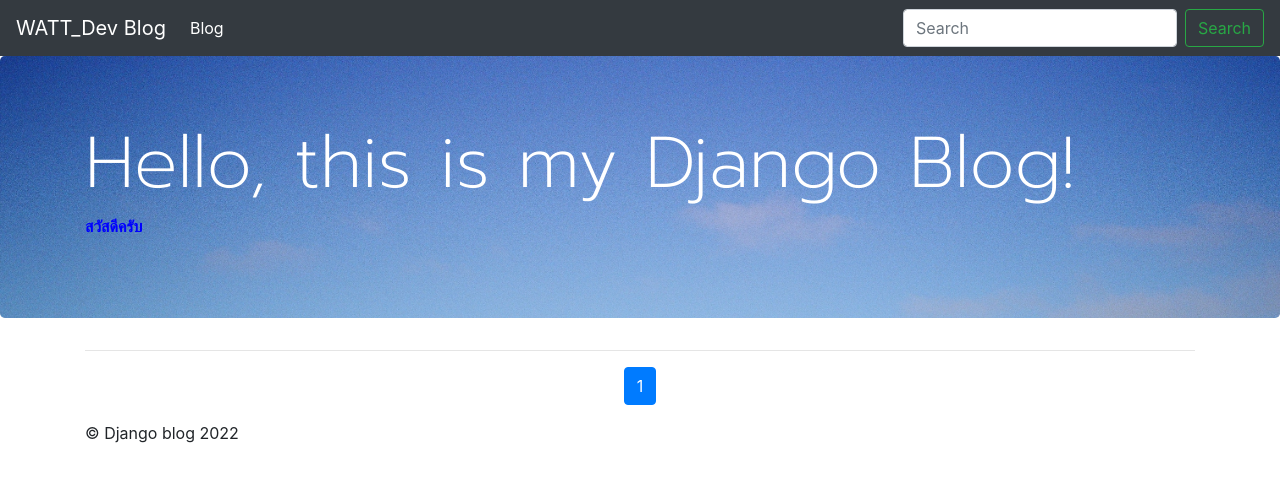
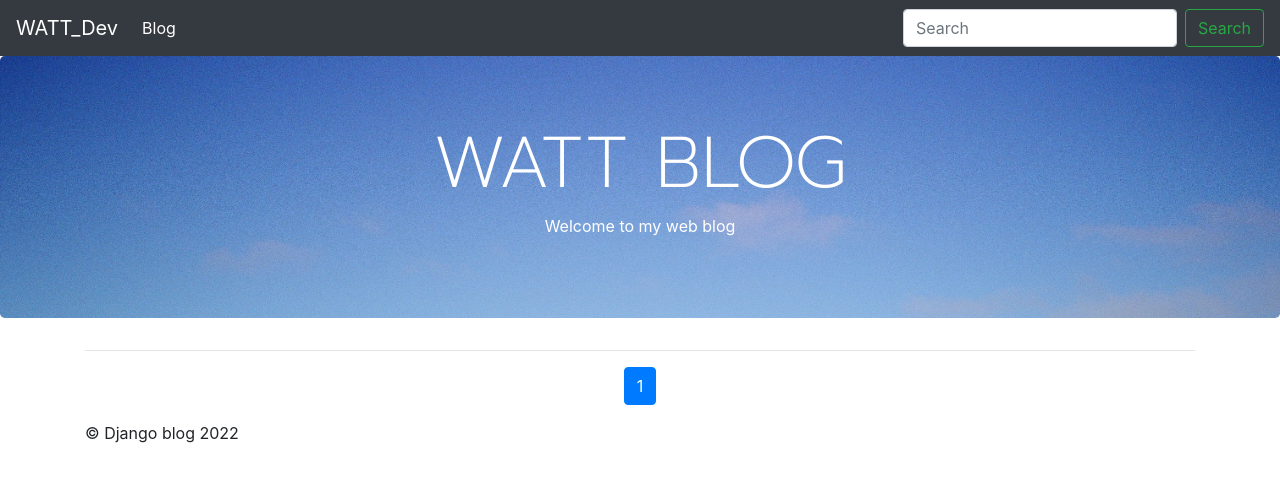
Before and after one commit to watthanatham/Blog-web, a Django app: page /blog/ in a window 1280 px wide. Shown: the top 478 px of the page. Run offline with Django 3.2, Linux system fonts and the light colour scheme; data that the repository does not hold is empty; some libraries are stand-ins or nearby versions.

Commit message:
fixed layout

```diff
--- a/blog/templates/base.html
+++ b/blog/templates/base.html
@@ -32,7 +32,7 @@
 
 <body>
   <nav class="navbar navbar-expand-lg navbar-dark bg-dark">
-    <a class="navbar-brand" href="#">WATT_Dev Blog</a>
+    <a class="navbar-brand" href="#">WATT_Dev</a>
     <button class="navbar-toggler" type="button" data-toggle="collapse" data-target="#navbarExampleDefault"
       aria-controls="navbarExampleDefault" aria-expanded="false" aria-label="Toggle navigation">
       <span class="navbar-toggler-icon"></span>
--- a/blog/templates/index.html
+++ b/blog/templates/index.html
@@ -7,19 +7,21 @@
   <!-- Main jumbotron for a primary marketing message or call to action -->
   <div class="jumbotron">
     <div class="container">
-      <h1 class="display-3">Hello, this is my Django Blog!</h1>
-      <p class="message">สวัสดีครับ</p>
+      <h1 class="display-3 text-center">WATT BLOG</h1>
+      <p class="text-center">Welcome to my web blog</p>
     </div>
   </div>
 
   <div class="container">
-    {% for post in page_obj.object_list %}
+    <!-- <div class="row"> -->
+      {% for post in page_obj.object_list %}
 
-    <div class="row pb-3">
+      <div class="row pb-3">
       <div class="col-sm-12">
         <div class="card">
           <div class="card-header">
-            My Story
+            Last update:
+            {{post.updated_at}}
             {% if post.photo %}
             <img class="card-img-top" src="{{ post.photo.url }}" alt="Blog photo">
             {% endif %}
@@ -32,8 +34,21 @@
         </div>
       </div>
     </div>
-    {% endfor %}
 
+      <!-- <div class="col-md-12">
+        <div class="card" style="width: 18rem;">
+          {% if post.photo %}
+          <img class="card-img-top" src="{{ post.photo.url }}" alt="Blog photo">
+          {% endif %}
+          <div class="card-body">
+            <h5 class="card-title">{{post.title}}</h5>
+            <p class="card-text">{{ post.body|safe|truncatechars_html:300 }}</p>
+            <a href="{% url 'post_detail' post.id %}" class="btn btn-primary">View more</a>
+          </div>
+        </div>
+      </div> -->
+      {% endfor %}
+    <!-- </div> -->
 
 
     <hr>
@@ -47,11 +62,12 @@
       {% endif %}
 
       {% for i in page_obj.paginator.page_range %}
-        {% if page_obj.number == i %}
-          <li class="page-item active" aria-current="page"><a class="page-link" href="?page={{i}}">{{i}}</a><span class="sr-only">(current)</span></li>
-        {% else %}
-          <li class="page-item"><a class="page-link" href="?page={{i}}">{{i}}</a></li>
-        {%  endif %}
+      {% if page_obj.number == i %}
+      <li class="page-item active" aria-current="page"><a class="page-link" href="?page={{i}}">{{i}}</a><span
+          class="sr-only">(current)</span></li>
+      {% else %}
+      <li class="page-item"><a class="page-link" href="?page={{i}}">{{i}}</a></li>
+      {% endif %}
       {% endfor%}
 
       {% if page_obj.has_next %}
```
